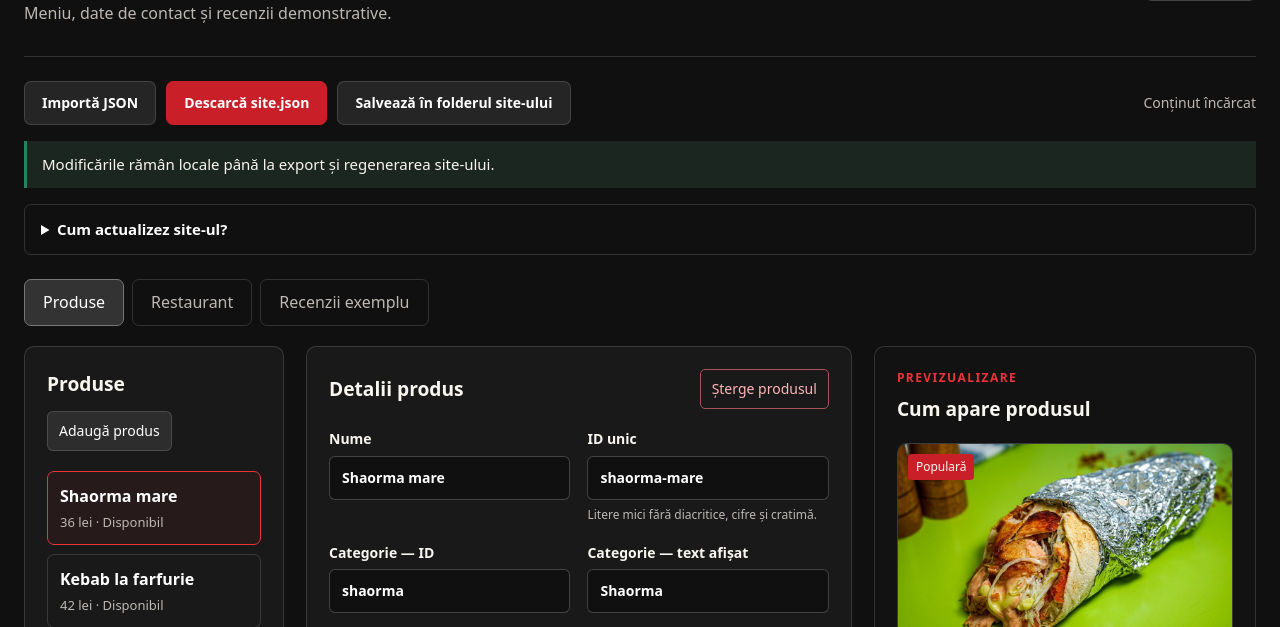
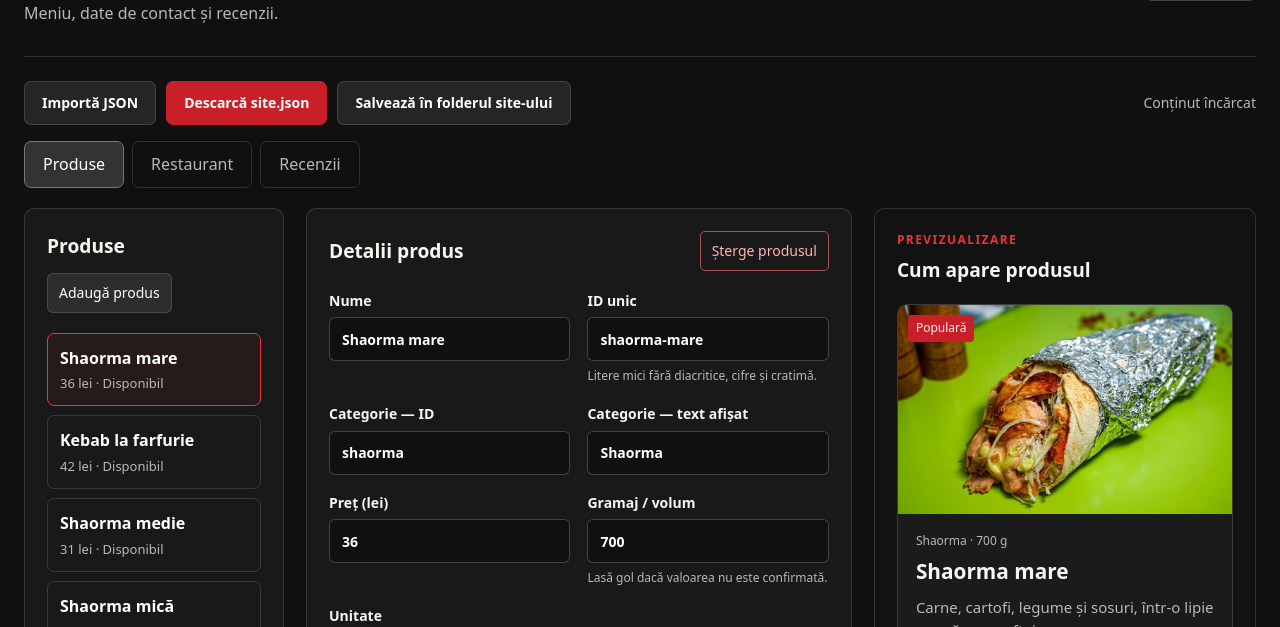
Before and after one commit to Bumbi-dev/La-Andrei-Site, a plain HTML site: page editor.html in a window 1280 px wide. Shown: the part 97-724 px from the top of the page. Drawn offline with Linux system fonts and the light colour scheme.

Commit message:
Remove editor stuff

```diff
--- a/editor.css
+++ b/editor.css
@@ -30,12 +30,7 @@ label[for="import-json"]:focus-within { outline: 3px solid #fff; outline-offset:
 .save-state.is-dirty { color: #f6c775; }
 .editor-status { margin-block: 16px; padding: 12px 15px; border-left: 3px solid var(--green); background: #1c2621; white-space: pre-line; font-size: 0.9375rem; }
 .editor-status.is-error { border-color: var(--red); background: #321c1e; }
-.editor-help { margin-bottom: 24px; border: 1px solid var(--line); border-radius: 7px; padding: 13px 16px; color: var(--muted); font-size: 0.9375rem; }
-summary { cursor: pointer; }
-.editor-help summary { color: #fff; font-weight: 650; }
-.editor-help li { padding-block: 3px; }
-.editor-help p { margin-block: 12px 2px; }
-code { padding: 1px 5px; border-radius: 3px; background: #ffffff10; color: #fff; overflow-wrap: anywhere; }
+.editor-status:empty { margin: 0 0 16px; padding: 0; border: 0; }
 .editor-tabs { display: flex; flex-wrap: wrap; gap: 8px; margin-bottom: 20px; }
 .editor-tab { padding: 10px 18px; min-height: 44px; border: 1px solid var(--line); border-radius: 7px; background: transparent; color: var(--muted); }
 .editor-tab.is-active { color: #fff; background: #333; border-color: #777; }
--- a/editor.html
+++ b/editor.html
@@ -13,7 +13,7 @@
 </head>
 <body>
     <header class="editor-header">
-        <div><p class="eyebrow">La Andrei</p><h1>Editor local</h1><p>Meniu, date de contact și recenzii demonstrative.</p></div>
+        <div><p class="eyebrow">La Andrei</p><h1>Editor local</h1><p>Meniu, date de contact și recenzii.</p></div>
         <a class="button button-secondary" href="index.html" target="_blank" rel="noopener">Vezi site-ul</a>
     </header>
     <main class="editor-main">
@@ -24,13 +24,12 @@
             <button class="button button-secondary" id="restore-draft" type="button" hidden>Restaurează ciorna locală</button>
             <span class="save-state" id="save-state">Conținut încărcat</span>
         </div>
-        <div class="editor-status" id="editor-status" role="status" aria-live="polite">Modificările rămân locale până la export și regenerarea site-ului.</div>
-        <details class="editor-help"><summary>Cum actualizez site-ul?</summary><ol><li>Editează câmpurile și apasă „Aplică modificările” în formular.</li><li>Apasă „Salvează în folderul site-ului” și selectează folderul proiectului. Editorul actualizează JSON-ul, paginile HTML și folderul <code>dist/</code>.</li><li>Dacă browserul nu permite salvarea în folder, descarcă JSON-ul, înlocuiește <code>content/site.json</code> și rulează <code>node scripts/build.cjs</code>.</li></ol><p>Fotografiile noi se copiază în <code>assets/</code>, apoi se completează calea lor în formular. Editorul actualizează fișierele locale.</p></details>
+        <div class="editor-status" id="editor-status" role="status" aria-live="polite"></div>
 
         <div class="editor-tabs" role="group" aria-label="Tipul conținutului">
             <button class="editor-tab is-active" data-panel="products" type="button" aria-pressed="true">Produse</button>
             <button class="editor-tab" data-panel="business" type="button" aria-pressed="false">Restaurant</button>
-            <button class="editor-tab" data-panel="reviews" type="button" aria-pressed="false">Recenzii exemplu</button>
+            <button class="editor-tab" data-panel="reviews" type="button" aria-pressed="false">Recenzii</button>
         </div>
 
         <section class="editor-panel" data-panel-content="products" aria-label="Editarea produselor">
@@ -74,11 +73,10 @@
             </form>
         </section>
 
-        <section class="editor-panel" data-panel-content="reviews" aria-label="Recenzii demonstrative" hidden>
-            <aside class="editor-sidebar"><div class="sidebar-heading"><h2>Exemple</h2><button class="small-button" id="add-review" type="button">Adaugă exemplu</button></div><div class="item-list" id="review-list"></div></aside>
+        <section class="editor-panel" data-panel-content="reviews" aria-label="Recenzii" hidden>
+            <aside class="editor-sidebar"><div class="sidebar-heading"><h2>Recenzii</h2><button class="small-button" id="add-review" type="button">Adaugă exemplu</button></div><div class="item-list" id="review-list"></div></aside>
             <form id="review-form" class="editor-form">
                 <div class="form-heading"><h2>Recenzie demonstrativă</h2><button class="delete-button" id="remove-review" type="button">Șterge exemplul</button></div>
-                <p class="form-note">Toate aceste texte sunt fictive și vor avea eticheta „Exemplu fictiv” pe site. Nu sunt preluate din Google Maps și nu contribuie la un rating real.</p>
                 <div class="form-grid"><label>Autor afișat<input name="author" required maxlength="100"></label><label>ID unic<input name="id" required pattern="[a-z0-9]+(-[a-z0-9]+)*" maxlength="80"></label><label>Stele (1–5)<input name="rating" type="number" min="1" max="5" step="1" required></label><label class="full-width">Text<textarea name="text" rows="5" required maxlength="1000"></textarea></label></div>
                 <label class="review-avatar-field">Fotografie de profil (opțional)<input name="avatar" maxlength="250" placeholder="assets/profil.jpg"><small>Lasă gol pentru un avatar rotund cu inițiale. Fotografia se copiază în folderul assets/.</small></label>
                 <div class="checkbox-row"><label><input name="visible" type="checkbox"> Afișează acest exemplu</label></div><button class="button button-primary" type="submit">Aplică modificările</button>
--- a/editor.js
+++ b/editor.js
@@ -148,7 +148,7 @@
             data = next;
             changed();
             selectProduct(data.products[index].id);
-            report('Produsul a fost modificat în ciornă. Exportă JSON-ul pentru a actualiza proiectul.');
+            report('Produs actualizat în ciornă.');
         } catch (error) { report(error.message, true); }
     });
     businessForm.addEventListener('submit', (event) => {
@@ -196,7 +196,7 @@
     });
     document.querySelector('#add-review').addEventListener('click', () => {
         if (!data || !canLeaveForm()) return;
-        const review = { id: newId('exemplu', data.reviews), author: 'Exemplu — Client', rating: 5, text: 'Text demonstrativ pentru previzualizare.', isExample: true, visible: false };
+        const review = { id: newId('exemplu', data.reviews), author: 'Exemplu — Client', rating: 5, text: 'Textul recenziei.', isExample: true, visible: false };
         data.reviews.push(review);
         changed();
         selectReview(review.id);
```
